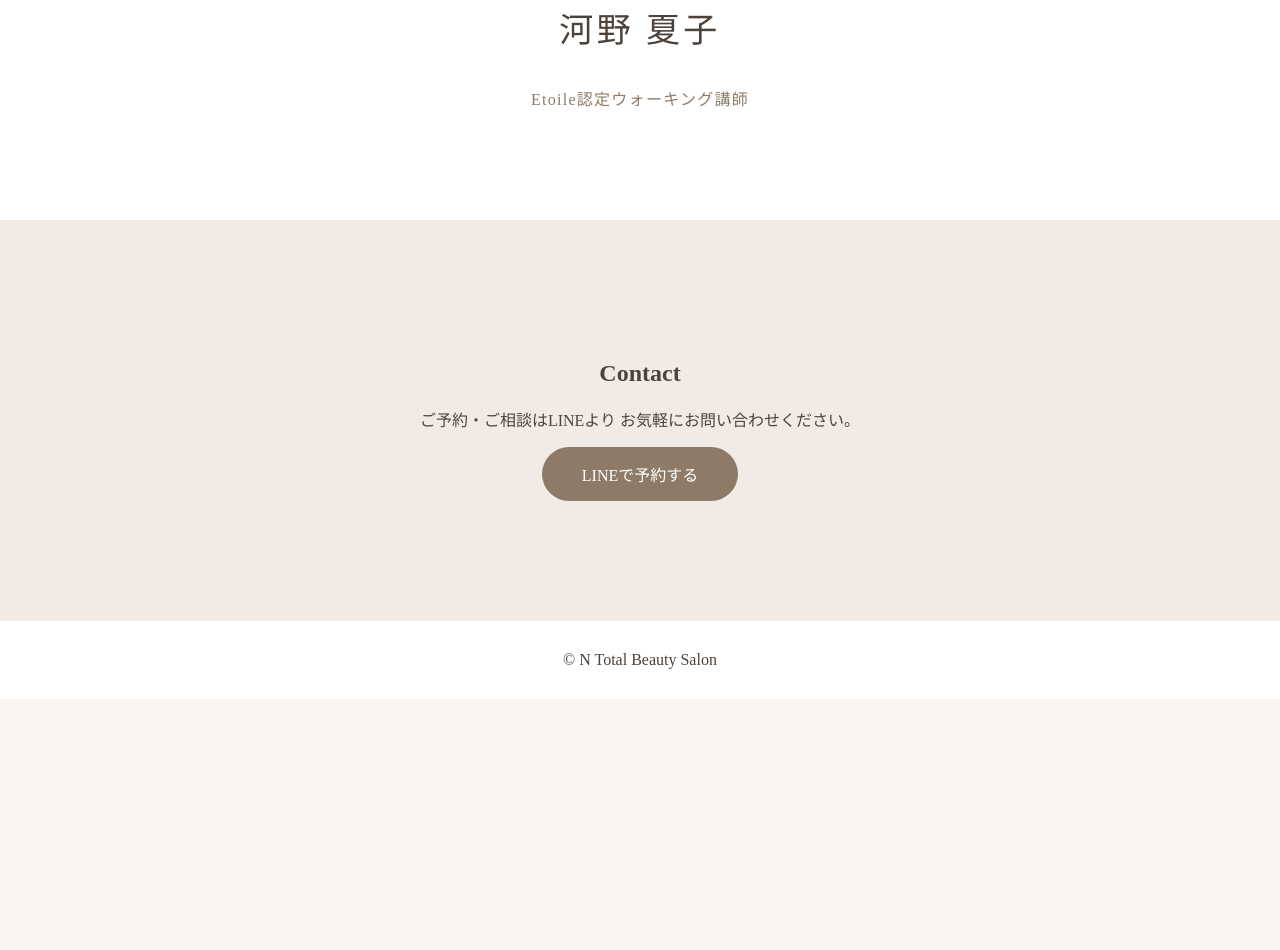
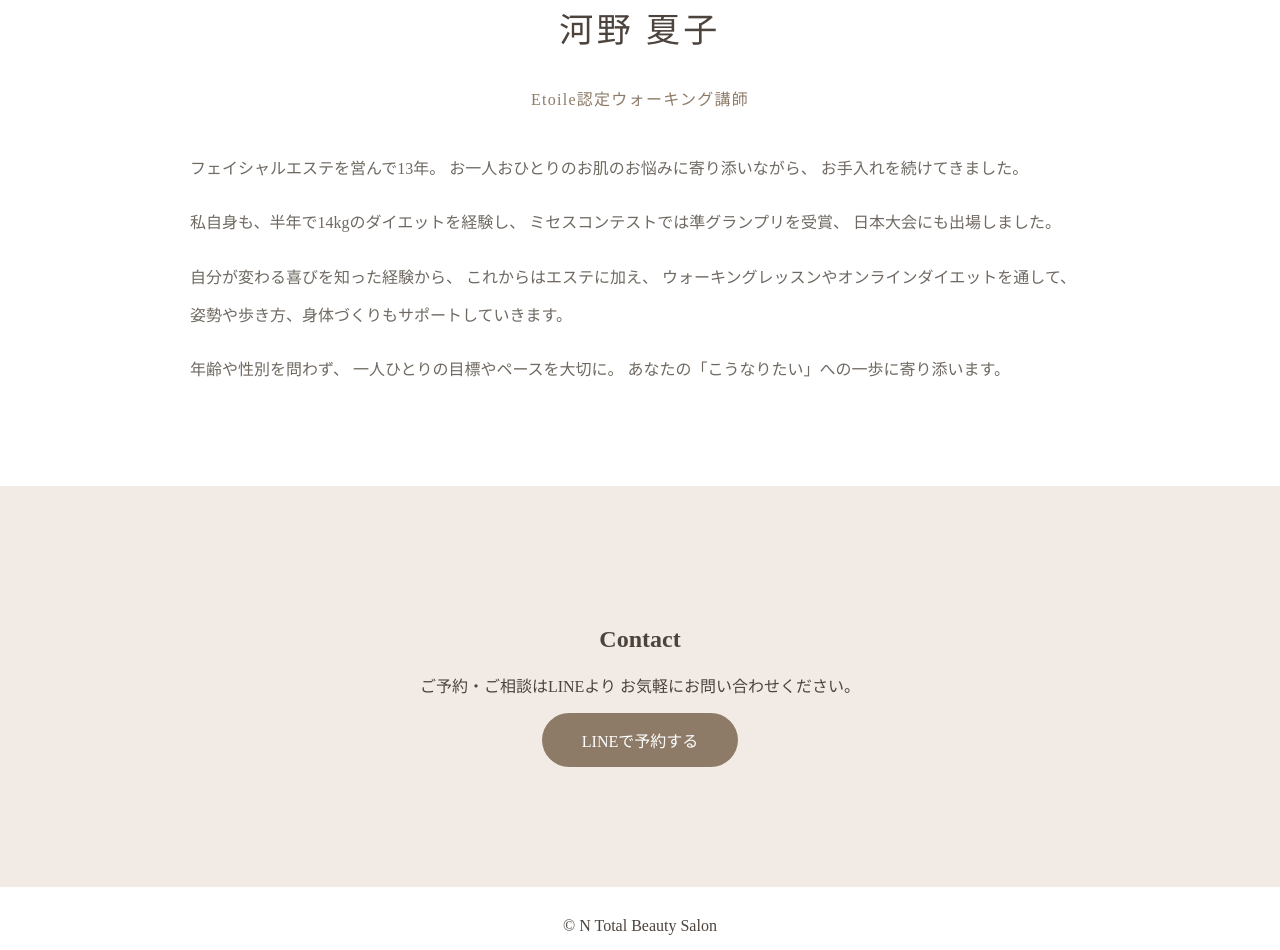
Before and after one commit to ntotalbeauty/N-homepage, a plain HTML site: page index3.html in a window 1280 px wide. Shown: the part 5389-6339 px from the top of the page. Before the commit the page ends 6088 px from the top, so only its background shows below. Drawn offline with Linux system fonts and the light colour scheme.

Commit message:
Update index3.html

```diff
--- a/index3.html
+++ b/index3.html
@@ -431,10 +431,38 @@ CPサロン N
 Etoile認定ウォーキング講師
 </p>
 
+<div class="profile-message">
+
+<p>
+フェイシャルエステを営んで13年。
+お一人おひとりのお肌のお悩みに寄り添いながら、
+お手入れを続けてきました。
+</p>
+
+<p>
+私自身も、半年で14kgのダイエットを経験し、
+ミセスコンテストでは準グランプリを受賞、
+日本大会にも出場しました。
+</p>
+
+<p>
+自分が変わる喜びを知った経験から、
+これからはエステに加え、
+ウォーキングレッスンやオンラインダイエットを通して、
+姿勢や歩き方、身体づくりもサポートしていきます。
+</p>
+
+<p>
+年齢や性別を問わず、
+一人ひとりの目標やペースを大切に。
+あなたの「こうなりたい」への一歩に寄り添います。
+</p>
+
+</div>
+
 </div>
 
 </section>
-
 
 
 
```
